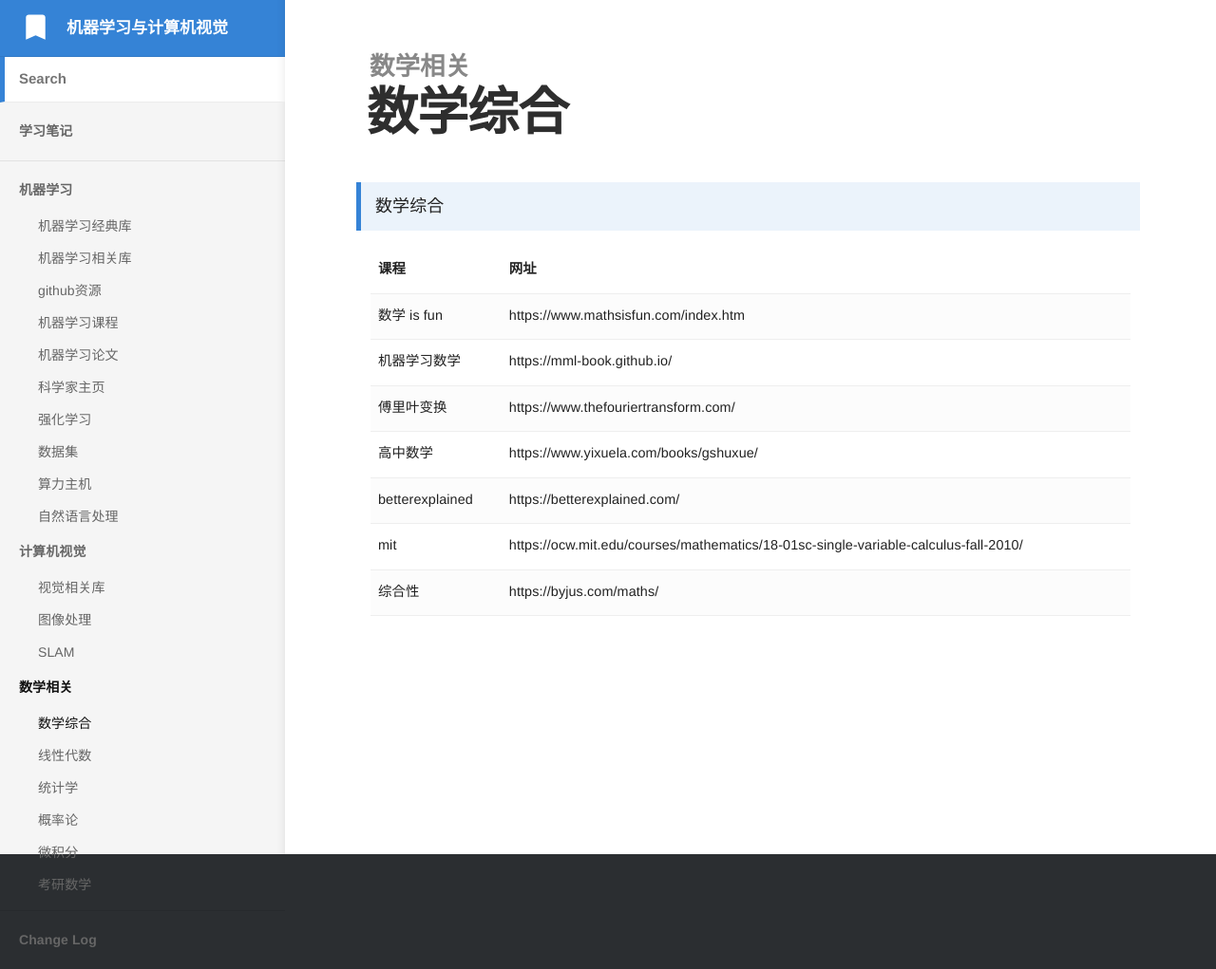
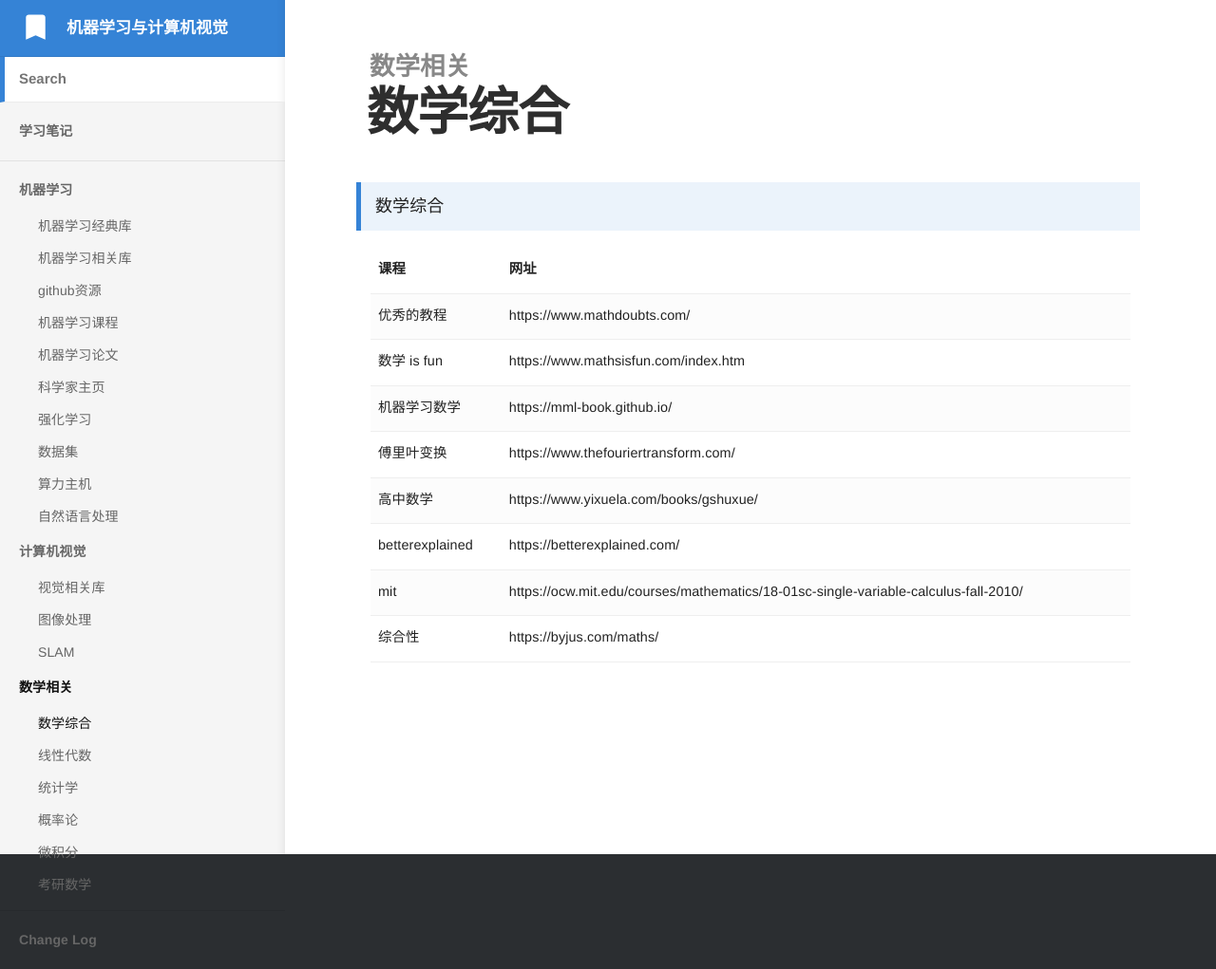
Before and after one commit to bashendixie/Machine_Learning_Notes, a Jekyll site: the page built from _docs/3、数学相关/数学综合.md, in a window 1280 px wide. Shown: the whole page at 95% size. Built offline with Jekyll 4.4.1, drawn with Linux system fonts in a browser that asks for light colours; some web fonts are replaced.

Commit message:
no message

```diff
--- a/_docs/3、数学相关/数学综合.md
+++ b/_docs/3、数学相关/数学综合.md
@@ -20,6 +20,15 @@ order: 1
 			</td>
 		</tr>
 
+
+		<tr>
+			<td>
+				优秀的教程
+			</td>
+			<td>
+				https://www.mathdoubts.com/
+			</td>
+		</tr>
 		<tr>
 			<td>
 				数学 is fun
```
